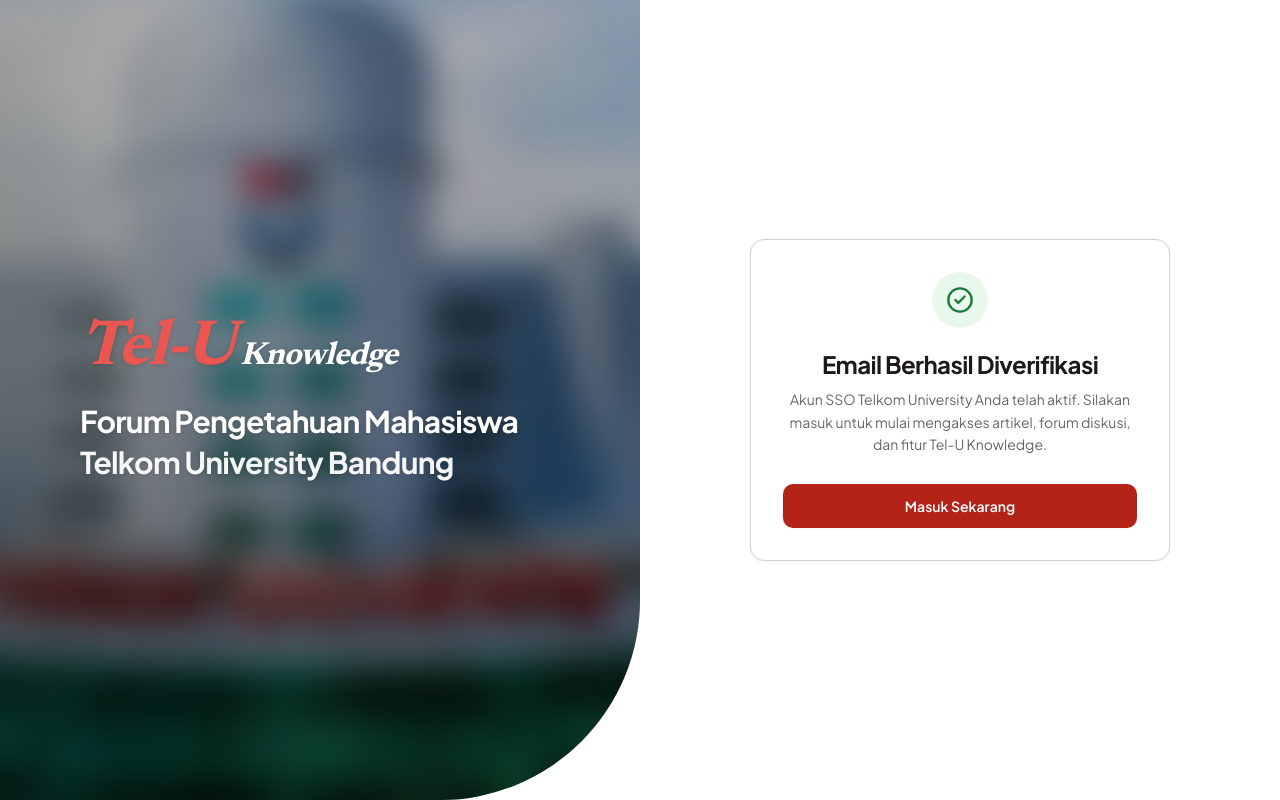
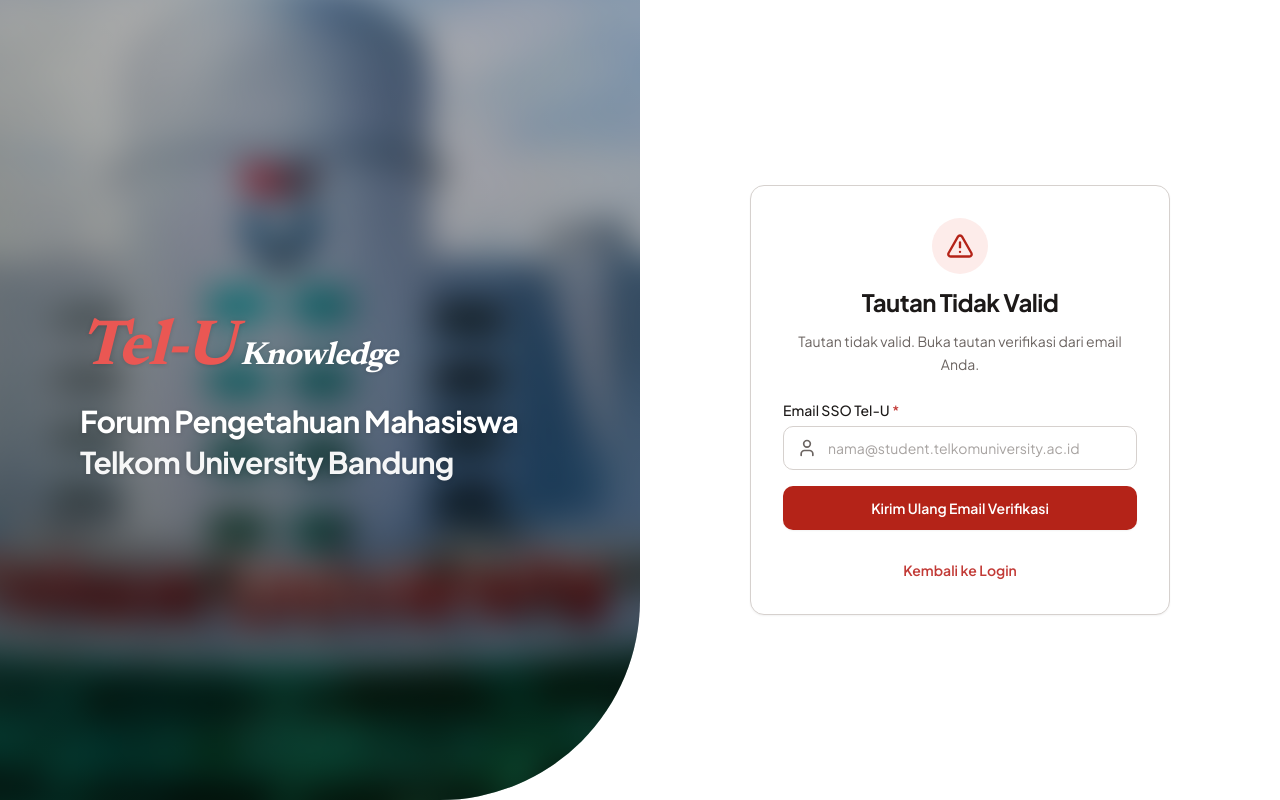
Before and after one commit to MoCheeseKy/telu-knowledge, a Next.js app: page /auth/callback in a window 1280 px wide. Built offline with nearby package versions, Linux system fonts and the light colour scheme.

Commit message:
FIX: hash error

```diff
--- a/src/components/_views/Auth/Callback/index.tsx
+++ b/src/components/_views/Auth/Callback/index.tsx
@@ -12,7 +12,12 @@ import { useResendVerification } from "@/services/auth/auth.queries";
 import { teluEmailSchema } from "@/services/auth/auth.schemas";
 import { getErrorMessages } from "@/lib/api/error-messages";
 
-type CallbackStatus = "loading" | "success" | "error" | "pkce_unsupported";
+type CallbackStatus =
+  | "loading"
+  | "success"
+  | "error"
+  | "pkce_unsupported"
+  | "no_info";
 
 export default function CallbackView() {
   const [status, setStatus] = useState<CallbackStatus>("loading");
@@ -22,11 +27,15 @@ export default function CallbackView() {
     null
   );
 
+  const parsedRef = React.useRef(false);
+
   const resendMutation = useResendVerification();
   const cooldown = useCooldown(60);
 
   useEffect(() => {
     if (typeof window === "undefined") return;
+    if (parsedRef.current) return;
+    parsedRef.current = true;
 
     const hashStr = window.location.hash.startsWith("#")
       ? window.location.hash.slice(1)
@@ -37,14 +46,11 @@ export default function CallbackView() {
     const hasPkceCode = searchParams.has("code");
 
     // Langsung bersihkan hash dan query dari URL browser demi keamanan
-    window.history.replaceState(null, "", window.location.pathname);
+    if (window.location.hash || window.location.search) {
+      window.history.replaceState(null, "", window.location.pathname);
+    }
 
     queueMicrotask(() => {
-      if (hasPkceCode) {
-        setStatus("pkce_unsupported");
-        return;
-      }
-
       const hasError =
         hashParams.has("error") ||
         hashParams.has("error_code") ||
@@ -52,9 +58,22 @@ export default function CallbackView() {
 
       if (hasError) {
         setStatus("error");
+        return;
+      }
+
+      if (hasPkceCode) {
+        setStatus("pkce_unsupported");
+        return;
+      }
+
+      const type = hashParams.get("type");
+      const hasAccessToken = Boolean(hashParams.get("access_token"));
+      const isSignupOrEmail = type === "signup" || type === "email";
+
+      if (isSignupOrEmail && hasAccessToken) {
+        setStatus("success");
       } else {
-        // Default: verifikasi email berhasil (token diabaikan, user login manual)
-        setStatus("success");
+        setStatus("no_info");
       }
     });
   }, []);
@@ -138,10 +157,14 @@ export default function CallbackView() {
           </div>
 
           <h2 className="font-bold text-2xl text-[var(--foreground)] tracking-tight">
-            Tautan Tidak Valid atau Kedaluwarsa
+            {status === "no_info"
+              ? "Tautan Tidak Valid"
+              : "Tautan Tidak Valid atau Kedaluwarsa"}
           </h2>
           <p className="text-sm text-[var(--muted)] leading-relaxed">
-            {status === "pkce_unsupported"
+            {status === "no_info"
+              ? "Tautan tidak valid. Buka tautan verifikasi dari email Anda."
+              : status === "pkce_unsupported"
               ? "Tautan verifikasi menggunakan format kode otorisasi (PKCE) yang belum didukung secara langsung. Silakan minta tautan baru."
               : "Tautan verifikasi yang Anda buka sudah tidak berlaku atau telah kedaluwarsa. Masukkan email Anda di bawah ini untuk meminta tautan verifikasi baru."}
           </p>
--- a/src/components/_views/Auth/ResetPassword/index.tsx
+++ b/src/components/_views/Auth/ResetPassword/index.tsx
@@ -25,6 +25,7 @@ export default function ResetPasswordView() {
   const [serverErrors, setServerErrors] = useState<string[]>([]);
 
   const [token, setToken] = useState<string | null>(null);
+  const parsedRef = React.useRef(false);
 
   const resetPasswordMutation = useResetPassword();
 
@@ -43,6 +44,8 @@ export default function ResetPasswordView() {
 
   useEffect(() => {
     if (typeof window === "undefined") return;
+    if (parsedRef.current) return;
+    parsedRef.current = true;
 
     const rawHash = window.location.hash.startsWith("#")
       ? window.location.hash.slice(1)
```
